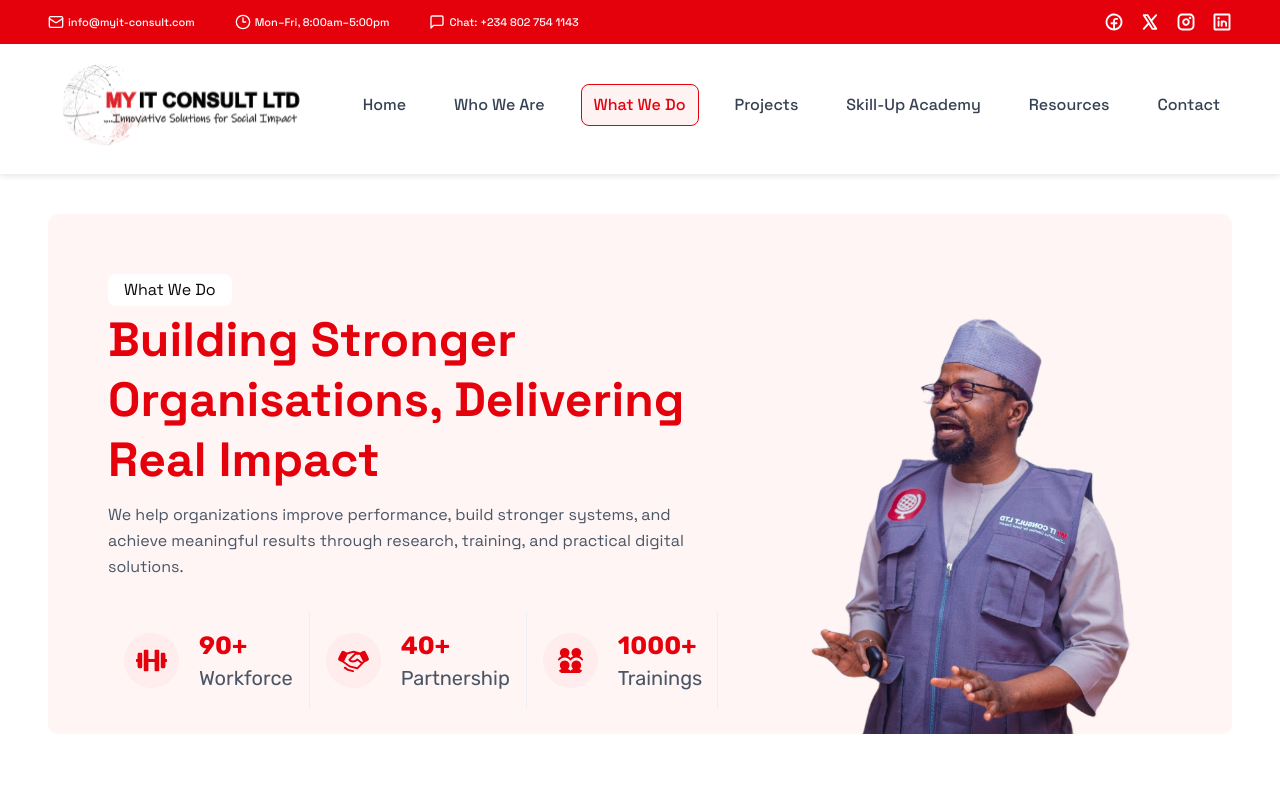
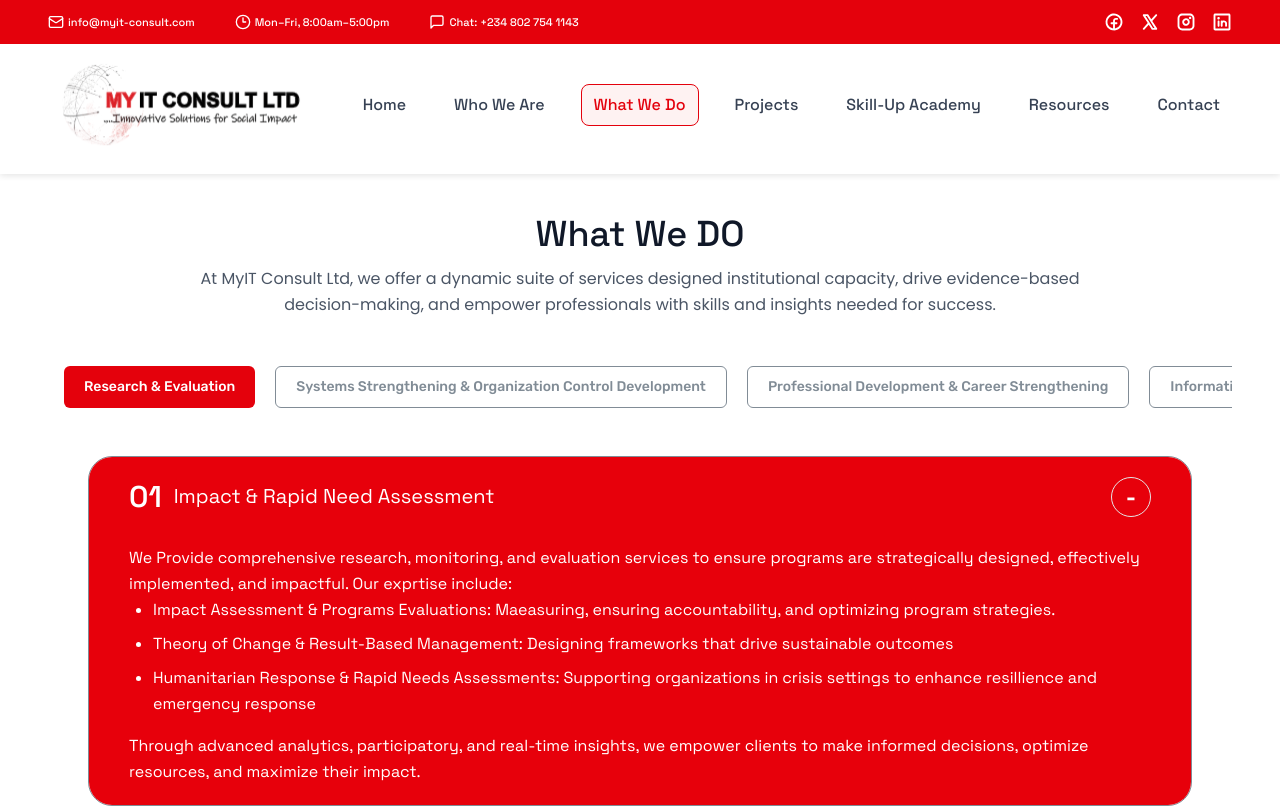
Before and after one commit to Mke5/IT-Consult, a React (Vite) app: page /what-we-do in a window 1280 px wide. Shown: the top 808 px of the page. Built offline with nearby package versions, Linux system fonts and the light colour scheme; no server answers.

Commit message:
update on what we do page

```diff
--- a/src/pages/WhatWeDo/index.tsx
+++ b/src/pages/WhatWeDo/index.tsx
@@ -2,12 +2,8 @@ import Footer from '../../components/common/Footer';
 import Header from '../../components/common/Header';
 import Container from '../../components/common/Container';
 import { Accordion, AccordionContent, AccordionItem, AccordionTrigger } from '@radix-ui/react-accordion';
-import { FaDumbbell } from 'react-icons/fa';
-import { PiHandshakeFill } from 'react-icons/pi';
-import Image1 from '../../assets/images/heroImage3.svg'
 import CheckProjects from '@/components/common/CheckProjects';
 import { useState } from 'react';
-import usersIcon from '../../assets/images/UsersFour.svg'
 
 const WhatWeDo = () => {
     const [openItem, setOpenItem] = useState<string>("item-1");
@@ -21,73 +17,6 @@ const WhatWeDo = () => {
 
             <div className='grow w-full'>
                 <Container>
-                    {/* Hero Section */}
-                    <section className="py-6 sm:py-8 lg:py-10">
-                        <div className="container mx-auto px-1 sm:px-6 lg:px-0">
-                            <div className="bg-[#FFECEC]/50 rounded-lg">
-                                <div className="flex flex-col lg:flex-row gap-6 sm:gap-8 lg:gap-12 items-stretch px-4 sm:px-8 lg:px-15 pt-6 sm:pt-10 lg:pt-15 pb-6 sm:pb-8 lg:pb-0">
-
-                                    {/* LEFT */}
-                                    <div className="w-full lg:w-[60%]">
-                                    <p className="bg-[#FFFFFF] w-max px-3 sm:px-4 py-1 rounded-md mb-2 sm:mb-1 text-sm sm:text-base">
-                                        What We Do
-                                    </p>
-
-                                    <h1 className="text-3xl sm:text-4xl lg:text-5xl font-raleway font-bold text-[#E4010C] mb-3 sm:mb-4 lg:mb-3 leading-tight">
-                                        Building Stronger Organisations, Delivering Real Impact
-                                    </h1>
-
-                                    <p className="text-sm sm:text-base text-gray-600 mb-6 sm:mb-8 leading-relaxed">
-                                        We help organizations improve performance, build stronger systems, and achieve meaningful results
-                                        through research, training, and practical digital solutions.
-                                    </p>
-
-                                    {/* Stats */}
-                                    <div className="grid grid-cols-2 lg:flex lg:flex-row gap-4 lg:gap-0">
-                                        {/* Stat 1 */}
-                                        <div className="flex items-center gap-3 lg:flex-1 lg:gap-5 lg:border-r border-[#EEEFF2] lg:px-4 py-4">
-                                        <FaDumbbell className="flex-none p-2 lg:p-3 bg-[#FFECEC] text-[#E4010C] h-[45px] w-[45px] lg:h-[55px] lg:w-[55px] rounded-full"/>
-                                        <div>
-                                            <div className="text-xl lg:text-[25px] font-[Rubik] font-bold text-red-600">90+</div>
-                                            <div className="text-gray-600 font-[Rubik] font-normal text-base lg:text-[20px]">Workforce</div>
-                                        </div>
-                                        </div>
-
-                                        {/* Stat 2 */}
-                                        <div className="flex items-center gap-3 lg:flex-1 lg:gap-5 lg:border-r border-[#EEEFF2] lg:px-4 py-4">
-                                        <PiHandshakeFill className="flex-none p-2 lg:p-3 bg-[#FFECEC] text-[#E4010C] h-[45px] w-[45px] lg:h-[55px] lg:w-[55px] rounded-full"/>
-                                        <div>
-                                            <div className="text-xl lg:text-[25px] font-[Rubik] font-bold text-red-600">40+</div>
-                                            <div className="text-gray-600 font-[Rubik] font-normal text-base lg:text-[20px]">Partnership</div>
-                                        </div>
-                                        </div>
-
-                                        {/* Stat 3 */}
-                                        <div className="flex items-center gap-3 lg:flex-1 lg:gap-5 lg:border-r border-[#EEEFF2] lg:px-4 py-4 col-span-2 lg:col-span-1">
-                                            <img src={usersIcon} className="flex-none p-2 lg:p-3 bg-[#FFECEC] text-[#E4010C] h-[45px] w-[45px] lg:h-[55px] lg:w-[55px] rounded-full"/>
-                                        <div>
-                                            <div className="text-xl lg:text-[25px] font-[Rubik] font-bold text-red-600">1000+</div>
-                                            <div className="text-gray-600 font-[Rubik] font-normal text-base lg:text-[20px]">Trainings</div>
-                                        </div>
-                                        </div>
-                                    </div>
-                                    </div>
-
-                                    {/* RIGHT IMAGE */}
-                                    <div className="hidden lg:flex w-full lg:w-[40%] rounded-lg overflow-hidden items-center justify-center">
-                                        <img
-                                            src={Image1}
-                                            alt="What We Do"
-                                            className="w-[350px] h-auto lg:h-[400px] object-contain"
-                                        />
-                                    </div>
-
-                                </div>
-                            </div>
-                        </div>
-                    </section>
-
-
                     {/* What We Do Section */}
                     <section className="py-6 sm:py-8 lg:py-10 flex flex-col gap-6 sm:gap-8 lg:gap-10">
                         <div className="container mx-auto px-4 sm:px-6">
@@ -97,8 +26,7 @@ const WhatWeDo = () => {
 
                             <div className="max-w-4xl mx-auto">
                             <p className="text-sm sm:text-base text-gray-600 text-center leading-relaxed font-[Poppins] px-4 sm:px-0">
-                                Empowering Organizations, Strengthening Systems, and Advancing Careers <br className="hidden sm:block" />
-                                MyIT Consult Ltd, we offer a dynamic suite of services designed institutional capacity, drive evidence-based decision-making, and empower professionals with skills and insights needed for success.
+                                At MyIT Consult Ltd, we offer a dynamic suite of services designed institutional capacity, drive evidence-based decision-making, and empower professionals with skills and insights needed for success.
                             </p>
                             </div>
                         </div>
```
